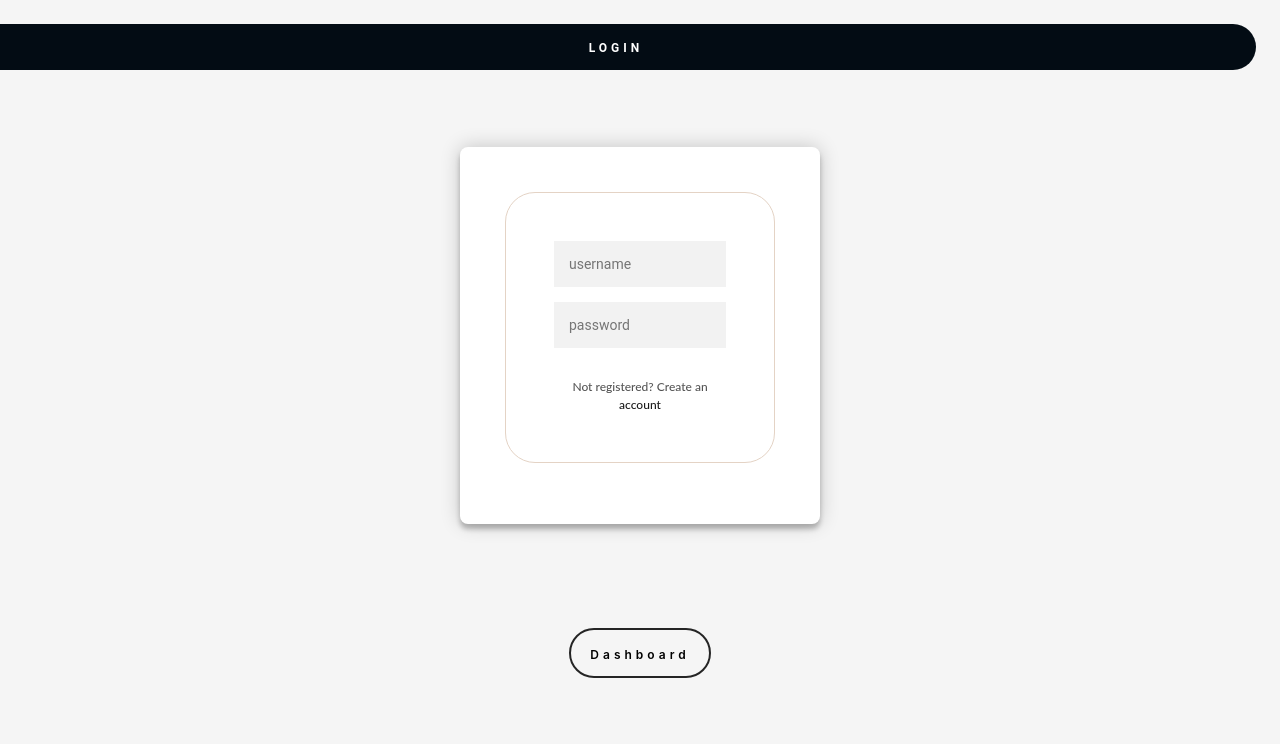
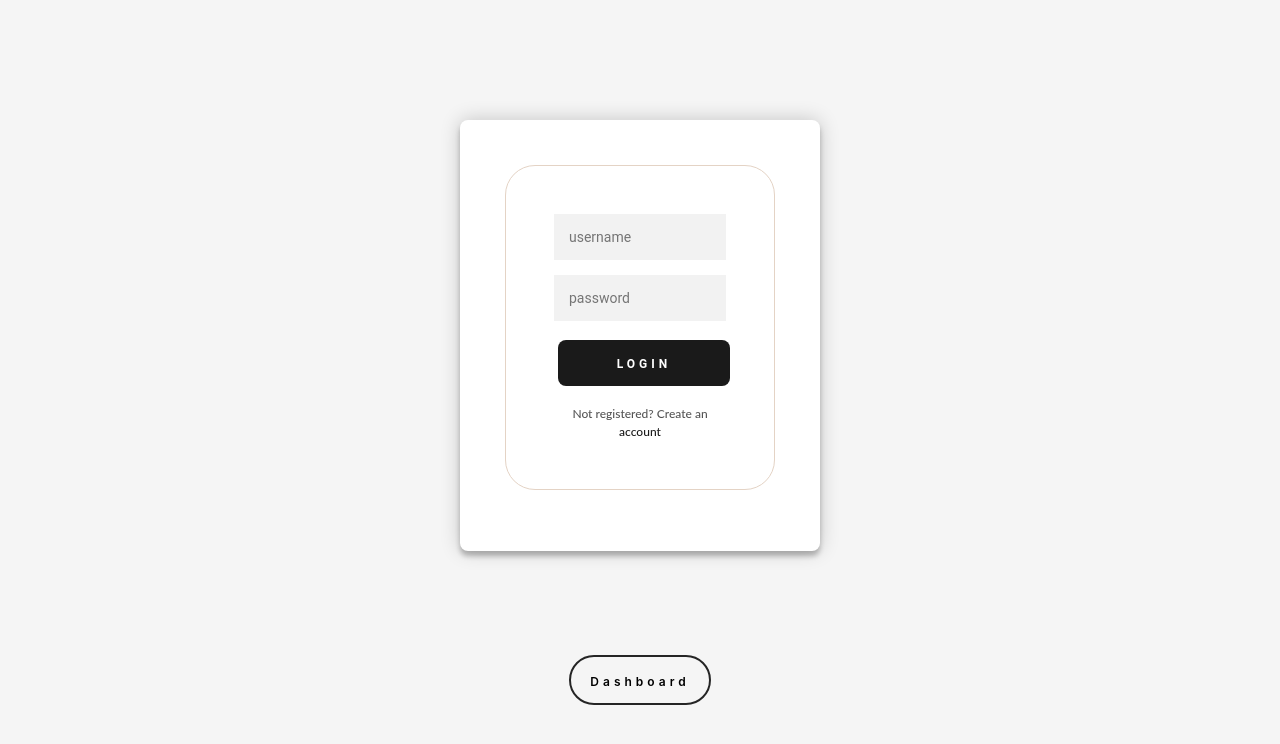
Before and after one commit to andrewvand02/BudgetMate, a React (Vite) app in the folder BudgetMate/client/: page /login in a window 1280 px wide. Shown: the top 744 px of the page. Built offline with nearby package versions, Linux system fonts and the light colour scheme.

Commit message:
update login

```diff
--- a/BudgetMate/client/src/LoginButton.jsx
+++ b/BudgetMate/client/src/LoginButton.jsx
@@ -21,7 +21,9 @@ const LoginButton = () => {
                 <form class="login-form">
                     <input type="text" placeholder="username" />
                     <input type="password" placeholder="password" />
-                    <button className="login-button"><span className='btn-txt'>Login</span></button>
+                    <button>
+                        <span className='btn-txt'>Login</span>
+                    </button>
                     <p class="message">Not registered? <a href="#">Create an account</a></p>
                 </form>
             </div>
```
